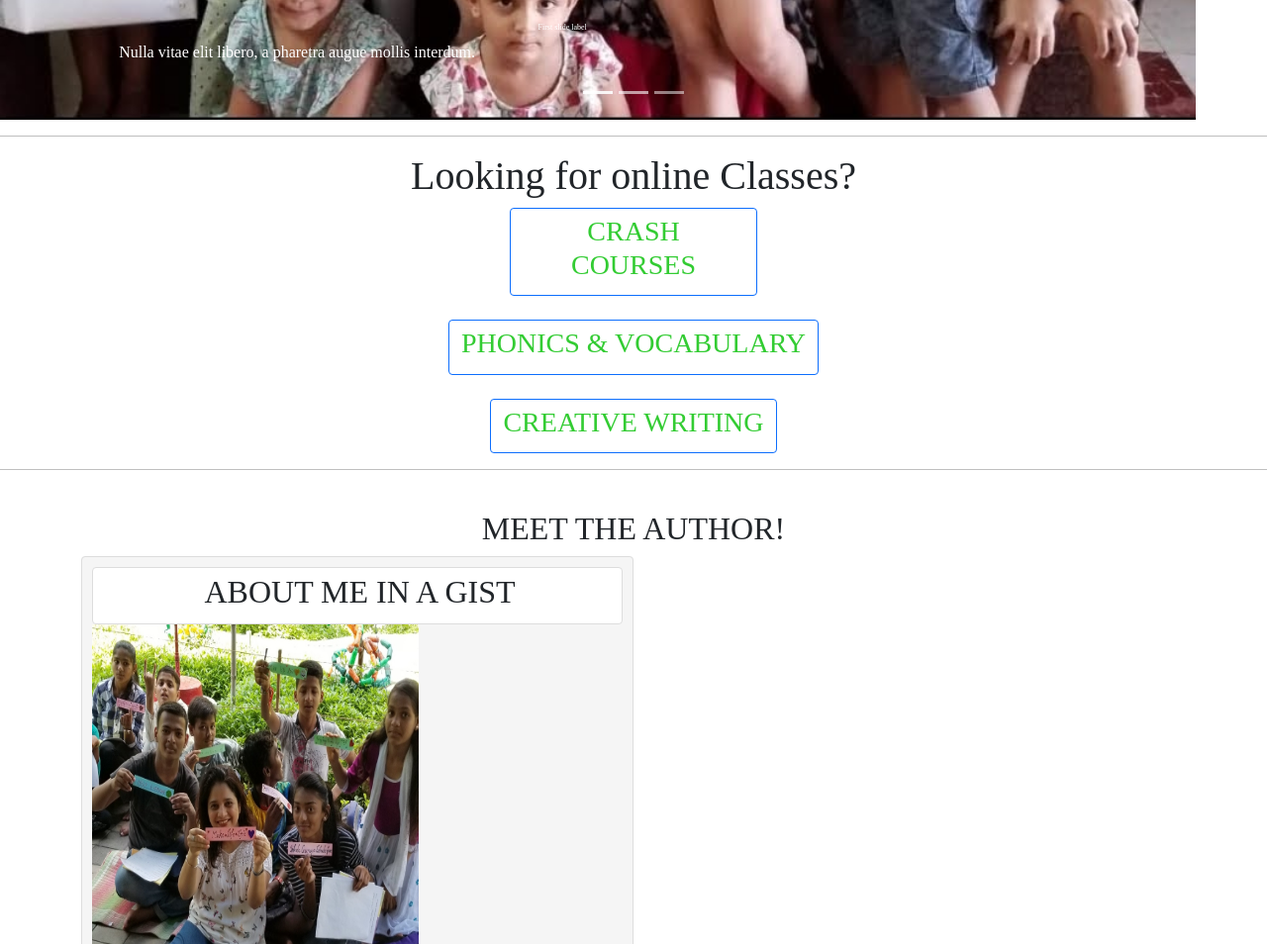
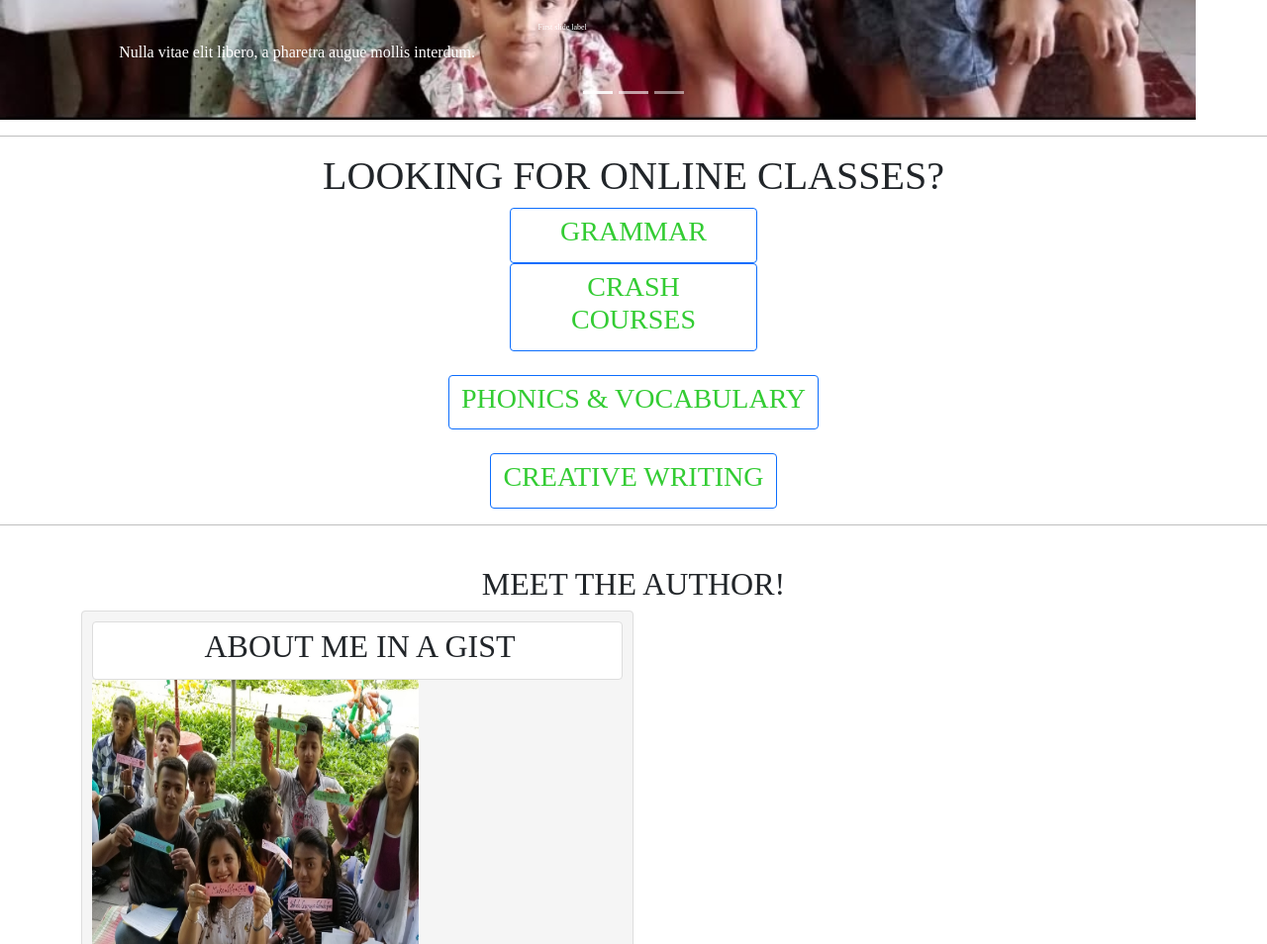
Before and after one commit to Shubham-Sheth/AVID-AUTHORS, a plain HTML site: page index.html in a window 1280 px wide. Shown: the part 828-1782 px from the top of the page at 99% size. Drawn offline with nearby package versions, Linux system fonts and the light colour scheme.

Commit message:
Update index.html

```diff
--- a/index.html
+++ b/index.html
@@ -113,8 +113,10 @@
   </a>
 </div>
 <hr>
-<h1 style="text-align:center">Looking for online Classes?</h1>
+<h1 style="text-align:center">LOOKING FOR ONLINE CLASSES?</h1>
 <div class="text-center">
+<a href="courses.html"><button class="btn btn-primary" type="button" style="color:#33CC33;background-color:white;width:250px"><h3>GRAMMAR</h3></button>
+  </a><br>
   <a href="courses.html"><button class="btn btn-primary" type="button" style="color:#33CC33;background-color:white;width:250px"><h3>CRASH COURSES</h3></button>
   </a><br>
   <br>
```
